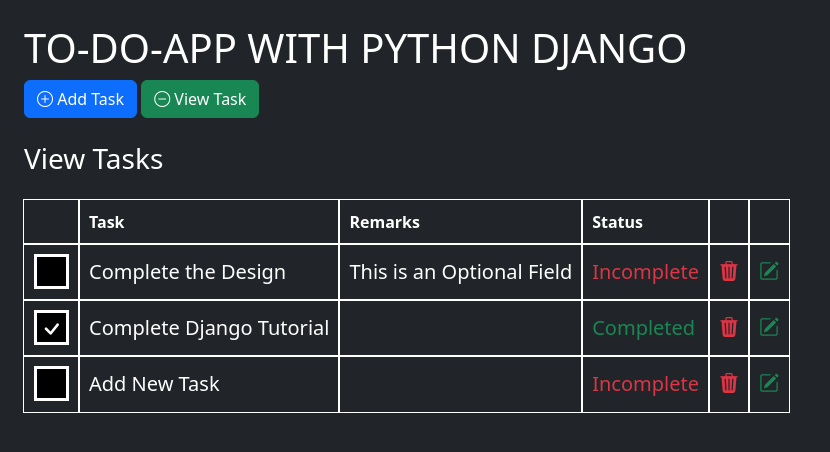
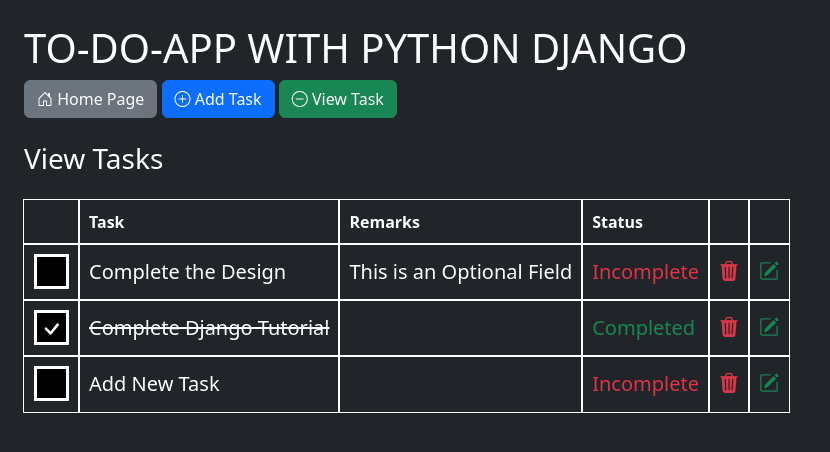
Before and after one commit to abdulhakkeempa/to-do-django, a Django app: page /viewtasks/ in a window 1280 px wide. Shown: the top 452 px of the page, without its empty margins (0-830 px from the left). Run offline with Django 4.2, Linux system fonts and the light colour scheme; data comes from the database, SQL or seed files in the repository; both versions use the stored data as it was after the commit; lists and menus that the app fills with data are empty.

Commit message:
ui again updated

```diff
--- a/project/templates/project/index.html
+++ b/project/templates/project/index.html
@@ -2,6 +2,5 @@
 {% block content %}
 <div class="bg-dark">
     <h2>Welcome to To-do Application Made using Django Framework</h2>
-
 </div>
 {% endblock content %}
--- a/project/templates/project/toDoEntry.html
+++ b/project/templates/project/toDoEntry.html
@@ -5,7 +5,7 @@
 <form action="" method="POST">
     {% csrf_token %}
     {{ tasks.as_p }}
-    <input type="submit" value="Submit">
+    <input type="submit" value="Submit" class="btn btn-primary">
 </form>
 
 {% endblock content %}
--- a/project/templates/project/view.html
+++ b/project/templates/project/view.html
@@ -52,8 +52,14 @@
                 <th><a href="{% url 'updatestatus' task.id %}"><button class="button-clicked p-0"><i class="text-center bi bi-check h3"></i></button></a></th>
                 {% endif %}
 
+
+                {% if task.status == "Incomplete" %}
                 <th class="h5">{{ task.task }}</th>
                 <th class="h5">{{ task.remarks }}</th>
+                {% else %}
+                <th class="h5 text-decoration-line-through">{{ task.task }}</th>
+                <th class="h5 text-decoration-line-through">{{ task.remarks }}</th>
+                {% endif %}
                 {% if task.status == "Incomplete" %}
                     <th class="text-danger h5">{{ task.status }}</th>
                 {% else %}
--- a/templates/navbar.html
+++ b/templates/navbar.html
@@ -5,6 +5,7 @@
     </script>
     <h1 class="mt-4">TO-DO-APP WITH PYTHON DJANGO</h1>
     <div class="bg-dark mb-4">
+        <a href="{% url 'homePage' %}" class="btn btn-secondary"><i class="bi bi-house-door"></i>  Home Page</a>
         <a href="{% url 'addtasks' %}" class="btn btn-primary" data-bs-toggle="tooltip" data-bs-placement="top" title="Add New Task"><i class="bi bi-plus-circle"></i>  Add Task</a>
         <a href="{% url 'viewtasks' %}" class="btn btn-success"><i class="bi bi-dash-circle"></i>  View Task</a>
     </div>
```
Also changed, not shown: db.sqlite3.
